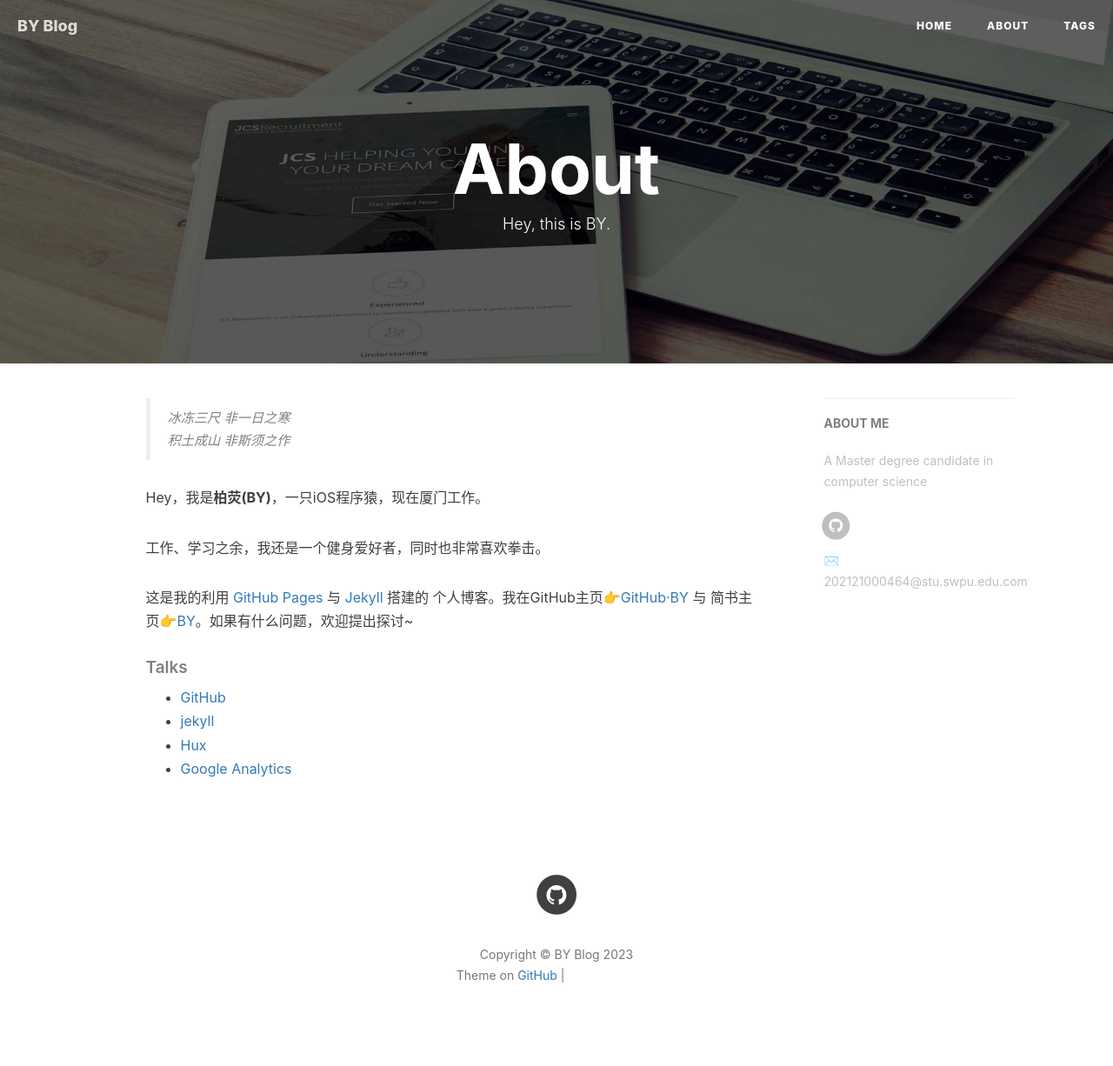
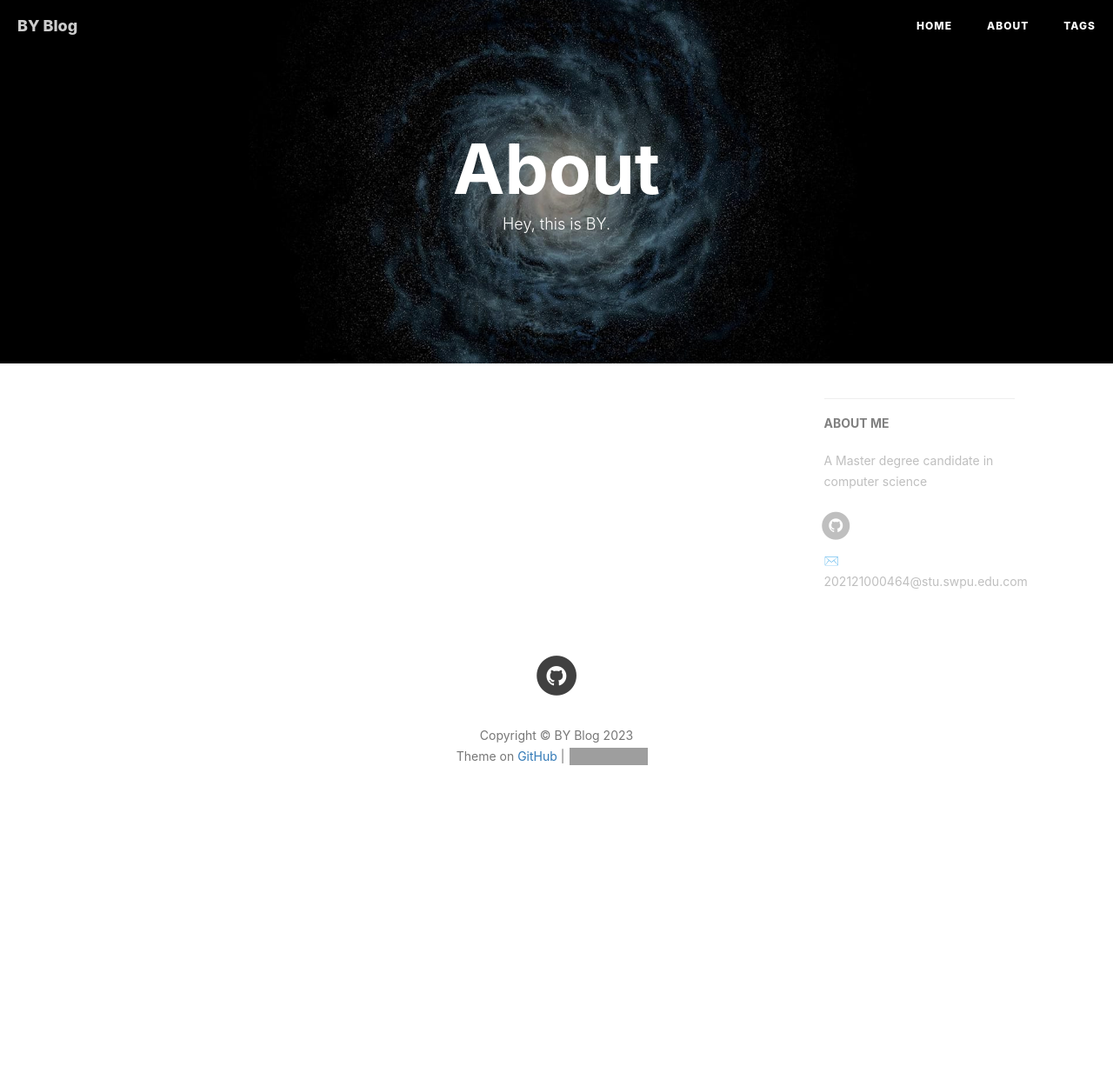
Before and after one commit to Fotrey/fotrey.github.io, a Jekyll site: the page built from about.html, in a window 1280 px wide. Shown: the whole page at 87% size. Built offline with Jekyll 4.4.1, drawn with Linux system fonts in a browser that asks for light colours; nearby versions of some CDN libraries; comment, search, counter and statistics services are not loaded; after the commit the page ends 974 px from its top, so only the background shows below that; grey boxes are pictures that could not be loaded.

Commit message:
Update about.html

```diff
--- a/about.html
+++ b/about.html
@@ -2,7 +2,7 @@
 layout: page
 title: "About"
 description: "Hey, this is BY."
-header-img: "img/post-bg-rwd.jpg"
+header-img: "img/post-bg-universe.jpg"
 ---
 
 <!-- Language Selector -->
@@ -12,29 +12,7 @@ header-img: "img/post-bg-rwd.jpg"
 </select> -->
 
 <!-- Chinese Version -->
-<div class="zh post-container">
 
-    <!--copied from markdown -->
-    <blockquote><p>冰冻三尺 非一日之寒<br>
-    积土成山 非斯须之作</p></blockquote>
-
-    <p>Hey，我是<strong>柏荧(BY)</strong>，一只iOS程序猿，现在厦门工作。</p>
-
-    <p>工作、学习之余，我还是一个健身爱好者，同时也非常喜欢拳击。</p>
-
-    <p>这是我的利用 <a href="https://pages.github.com/">GitHub Pages</a> 与 <a href="http://jekyll.com.cn/">Jekyll</a> 搭建的 个人博客。我在GitHub主页<a href="https://github.com/qiubaiying">👉GitHub·BY</a> 与 简书主页<a href="https://http://www.jianshu.com/u/e71990ada2fd">👉BY</a>。如果有什么问题，欢迎提出探讨~</p>
-
-    <p></p>
-
-    <h5>Talks</h5>
-
-    <ul>
-        <li><a href="https://github.com">GitHub</a></li>
-        <li><a href="http://jekyll.com.cn/">jekyll</a></li>
-        <li><a href="http://huangxuan.me/">Hux</a></li>
-        <li><a href="https://analytics.google.com/analytics">Google Analytics</a></li>
-    </ul>
-</div>
 
 <!-- English Version -->
 <!-- <div class="en post-container">
```
Also changed, not shown: other parts of about.html (+2 -5 lines).
